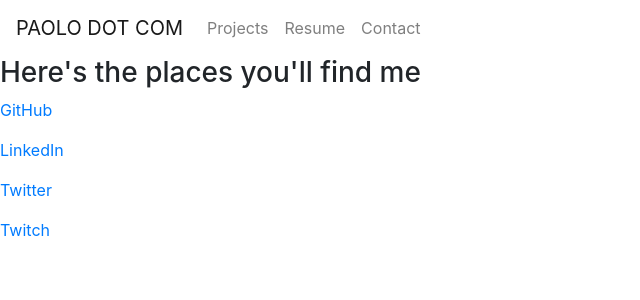
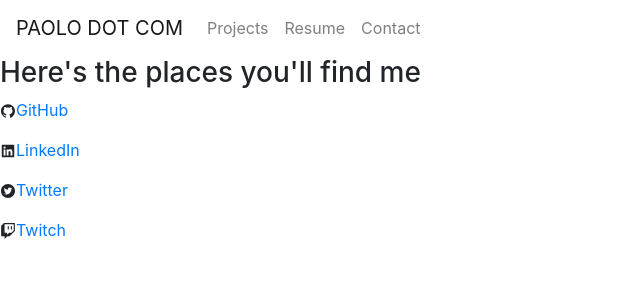
Before and after one commit to succip/paoloswebsite, a React (Create React App) app: page /contact in a window 1280 px wide. Shown: the top 300 px of the page, without its empty margins (0-640 px from the left). Built offline with nearby package versions, Linux system fonts and the light colour scheme.

Commit message:
contact page icons

```diff
--- a/package.json
+++ b/package.json
@@ -12,6 +12,7 @@
     "popper.js": "^1.16.1",
     "react": "^17.0.2",
     "react-dom": "^17.0.2",
+    "react-icons": "^4.2.0",
     "react-router-dom": "^5.3.0",
     "react-scripts": "4.0.3",
     "web-vitals": "^1.0.1"
--- a/src/components/Contact/Contact.jsx
+++ b/src/components/Contact/Contact.jsx
@@ -1,23 +1,30 @@
+import { AiFillGithub, AiFillLinkedin, AiFillTwitterCircle } from "react-icons/ai";
+import { SiTwitch } from "react-icons/si";
+
 const Contact = () => {
   return (
     <div>
       <p className="h3">Here's the places you'll find me</p>
       <p>
+        <AiFillGithub />
         <a href="https://github.com/succip" target="_blank" rel="noreferrer">
           GitHub
         </a>
       </p>
       <p>
+        <AiFillLinkedin />
         <a href="https://www.linkedin.com/in/paolosucci/" target="_blank" rel="noreferrer">
           LinkedIn
         </a>
       </p>
       <p>
+        <AiFillTwitterCircle />
         <a href="https://twitter.com/internet_paolo" target="_blank" rel="noreferrer">
           Twitter
         </a>
       </p>
       <p>
+        <SiTwitch />
         <a href="https://twitch.com/internet_paolo" target="_blank" rel="noreferrer">
           Twitch
         </a>
```
Also changed, not shown: 1 other file (tests, documents, lock files or other folders).
